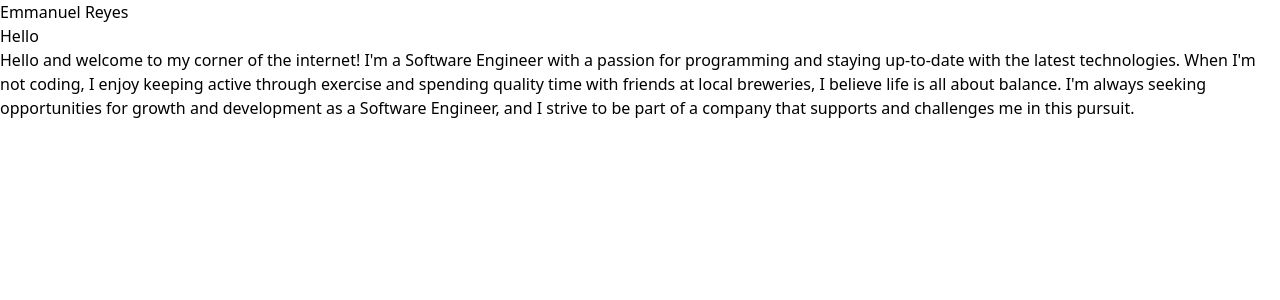
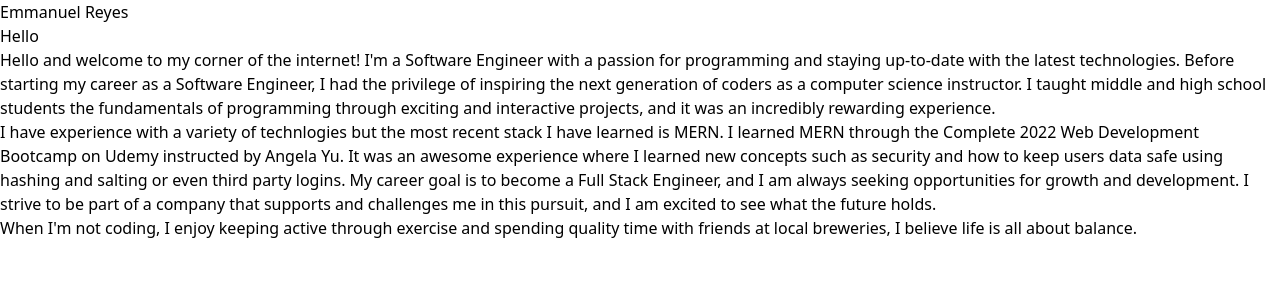
Before and after one commit to emmanuelreyes28/personal-webpage, a React (Create React App) app: page / in a window 1280 px wide. Shown: the top 300 px of the page. Built offline with nearby package versions, Linux system fonts and the light colour scheme.

Commit message:
Update intro

```diff
--- a/src/components/Intro.jsx
+++ b/src/components/Intro.jsx
@@ -8,12 +8,27 @@ function Intro() {
         <p>
           Hello and welcome to my corner of the internet! I'm a Software
           Engineer with a passion for programming and staying up-to-date with
-          the latest technologies. When I'm not coding, I enjoy keeping active
-          through exercise and spending quality time with friends at local
-          breweries, I believe life is all about balance. I'm always seeking
-          opportunities for growth and development as a Software Engineer, and I
-          strive to be part of a company that supports and challenges me in this
-          pursuit.
+          the latest technologies. Before starting my career as a Software
+          Engineer, I had the privilege of inspiring the next generation of
+          coders as a computer science instructor. I taught middle and high
+          school students the fundamentals of programming through exciting and
+          interactive projects, and it was an incredibly rewarding experience.
+        </p>
+        <p>
+          I have experience with a variety of technlogies but the most recent
+          stack I have learned is MERN. I learned MERN through the Complete 2022
+          Web Development Bootcamp on Udemy instructed by Angela Yu. It was an
+          awesome experience where I learned new concepts such as security and
+          how to keep users data safe using hashing and salting or even third
+          party logins. My career goal is to become a Full Stack Engineer, and I
+          am always seeking opportunities for growth and development. I strive
+          to be part of a company that supports and challenges me in this
+          pursuit, and I am excited to see what the future holds.
+        </p>
+        <p>
+          When I'm not coding, I enjoy keeping active through exercise and
+          spending quality time with friends at local breweries, I believe life
+          is all about balance.
         </p>
       </div>
     </div>
```
